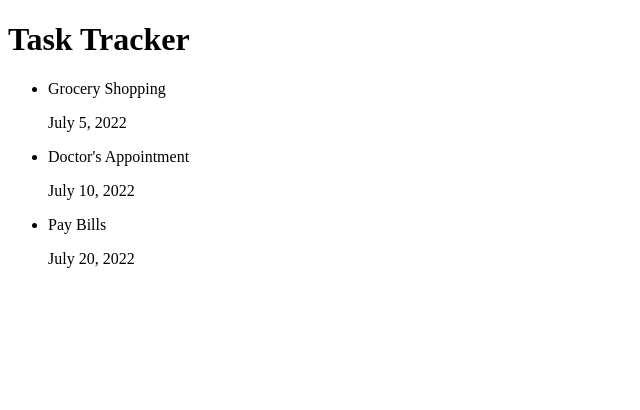
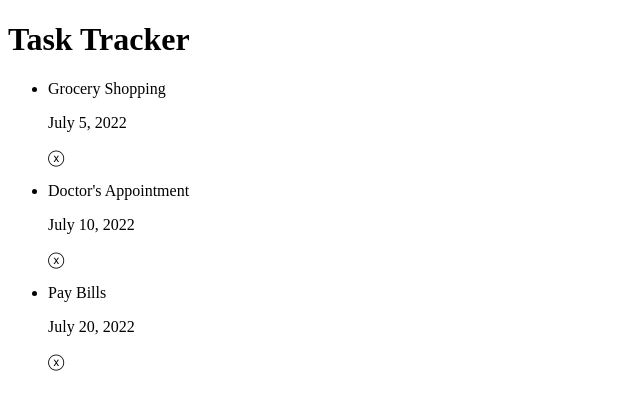
Before and after one commit to itsninam/vue, a Vue app: page / in a window 1280 px wide. Shown: the top 410 px of the page, without its empty margins (0-640 px from the left). Built offline with nearby package versions, Linux system fonts and the light colour scheme.

Commit message:
delete task functionality

```diff
--- a/src/App.vue
+++ b/src/App.vue
@@ -1,6 +1,6 @@
 <template>
   <header>
-    <Tasks :tasks="tasks" />
+    <Tasks :tasks="tasks" @delete-task="deleteTask" />
   </header>
 </template>
 
@@ -11,6 +11,12 @@ export default {
   name: "App",
   components: {
     Tasks,
+  },
+  //remove each task on click
+  methods: {
+    deleteTask(id) {
+      this.tasks = this.tasks.filter((task) => task.id !== id);
+    },
   },
   data() {
     return {
@@ -36,7 +42,7 @@ export default {
         reminder: true,
       },
       {
-        id: 1,
+        id: 3,
         task: "Pay Bills",
         date: "July 20, 2022",
         reminder: false,
--- a/src/components/Tasks.vue
+++ b/src/components/Tasks.vue
@@ -2,9 +2,10 @@
   <h1>Task Tracker</h1>
   <!-- loop over tasks array and display items on page -->
   <ul v-for="task in tasks">
-    <li>
+    <li @click="deleteTask(task.id)">
       <p>{{ task.task }}</p>
       <p>{{ task.date }}</p>
+      <span>ⓧ</span>
     </li>
   </ul>
 </template>
@@ -15,6 +16,13 @@ export default {
   props: {
     tasks: Array,
   },
+  emits: ["delete-task"],
+  methods: {
+    deleteTask(id) {
+      //emit function to app.vue
+      this.$emit("delete-task", id);
+    },
+  },
 };
 </script>
 
```
